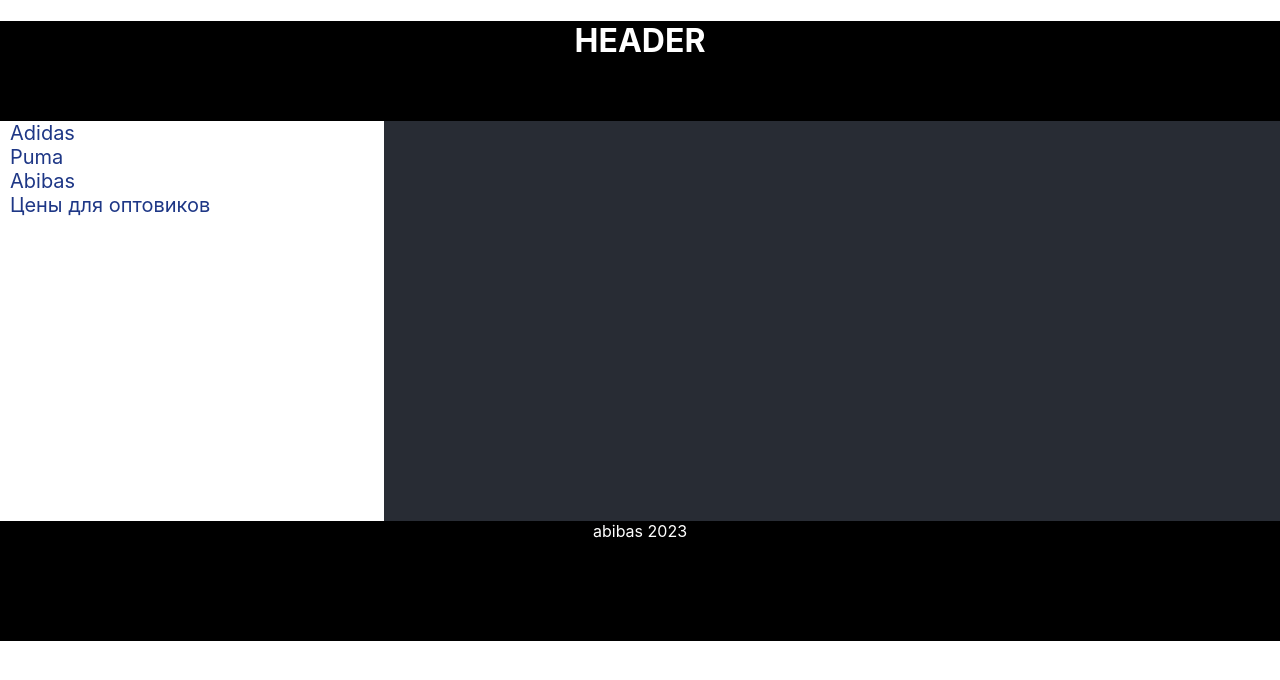
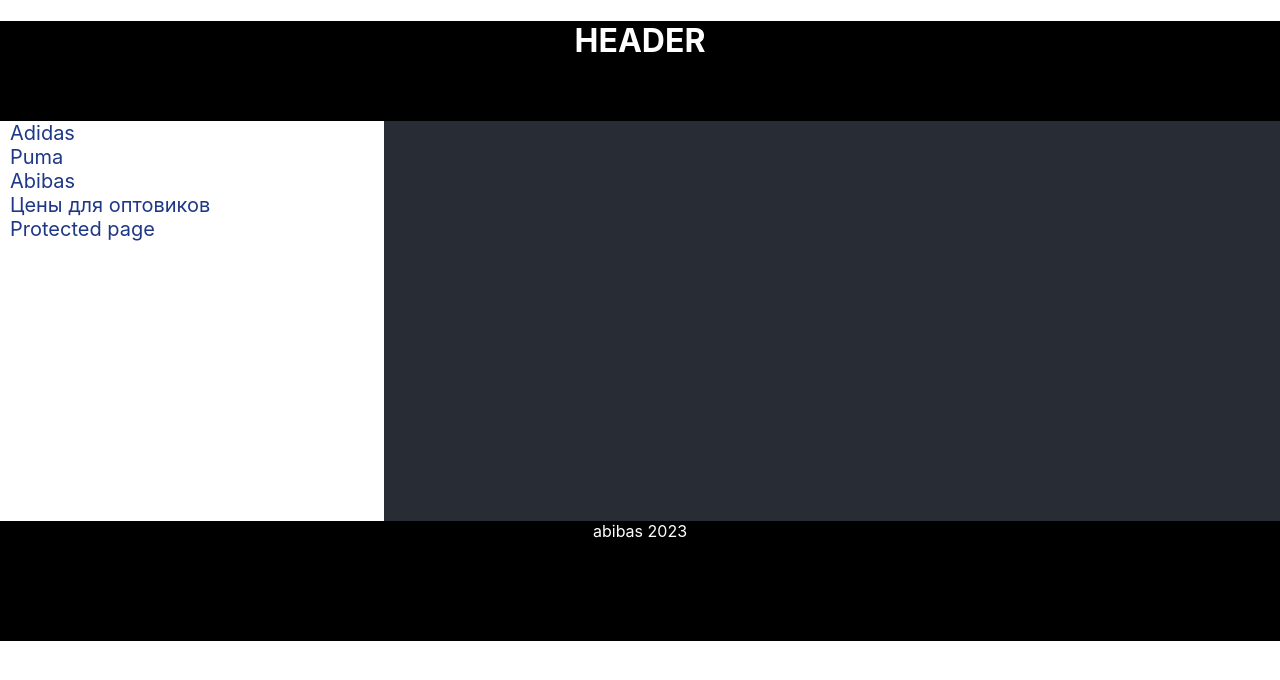
Before and after one commit to Kirill190611/micro-tasks, a React (Create React App) app: page / in a window 1280 px wide. Shown: the top 680 px of the page. Built offline with nearby package versions, Linux system fonts and the light colour scheme.

Commit message:
Added protected route

```diff
--- a/src/App.tsx
+++ b/src/App.tsx
@@ -17,24 +17,10 @@
                     <S.NavWrapper><NavLink to={PATH.PUMA}>Puma</NavLink></S.NavWrapper>
                     <S.NavWrapper><NavLink to={PATH.ABIBAS}>Abibas</NavLink></S.NavWrapper>
                     <S.NavWrapper><NavLink to={PATH.PRICES}>Цены для оптовиков</NavLink></S.NavWrapper>
+                    <S.NavWrapper><NavLink to={PATH.PROTECTED_PAGE}>Protected page</NavLink></S.NavWrapper>
                 </div>
                 <div className={styles.content}>
                     <Outlet/>
-                    {/*<Routes>
-                        <Route path={'/'} element={<Navigate to={PATH.PAGE1}/>}/>
-
-                        <Route path={PATH.PAGE1} element={<Adidas/>}/>
-                        <Route path={PATH.PAGE2} element={<Puma/>}/>
-                        <Route path={PATH.PAGE3} element={<Abibas/>}/>
-                        <Route path={PATH.PRICES} element={<Prices/>}/>
-                        <Route path={'/adidas/:id'} element={<Model/>}/>
-                        <Route path={'/:model/:id'} element={<Model/>}/>
-
-                        <Route path={'/*'} element={<Error404/>}/>
-
-                        <Route path={'/page/error'} element={<Error404/>}/>
-                        <Route path={'/*'} element={<Navigate to={'/page/error'}/>}/>
-                    </Routes>*/}
                 </div>
             </div>
             <div className={styles.footer}>abibas 2023</div>
--- /dev/null
+++ b/src/components/pages/ProtectedPage.tsx
@@ -0,0 +1,7 @@
+export const ProtectedPage = () => {
+    return (
+        <div>
+            Protected page
+        </div>
+    );
+};
--- /dev/null
+++ b/src/routes/ProtectedRoute.tsx
@@ -0,0 +1,18 @@
+import {ReactNode} from "react";
+import {Navigate} from "react-router-dom";
+
+type Props = {
+    children: ReactNode
+}
+
+export const ProtectedRoute = ({children}: Props) => {
+    const logged = false;
+
+    return (
+        <div>
+            {
+                logged ? children : <Navigate to={'/error'}/>
+            }
+        </div>
+    );
+};
--- a/src/routes/router.tsx
+++ b/src/routes/router.tsx
@@ -1,10 +1,7 @@
 import * as React from "react";
-import { createRoot } from "react-dom/client";
+import {} from "react-dom/client";
 import {
     createBrowserRouter,
-    RouterProvider,
-    Route,
-    Link,
 } from "react-router-dom";
 import App from "../App";
 import {Error404} from "../components/pages/Error404";
@@ -13,13 +10,17 @@
 import {Abibas} from "../components/pages/Abibas";
 import {Prices} from "../components/pages/Prices";
 import {Model} from "../components/pages/Model";
+import {ProtectedPage} from "../components/pages/ProtectedPage";
+import {ProtectedRoute} from "./ProtectedRoute";
 
 export const PATH = {
     ADIDAS: '/adidas',
     PUMA: '/puma',
     ABIBAS: '/abibas',
     PRICES: '/prices',
+    PROTECTED_PAGE: '/protected-page',
     MODEL: '/:model/:id',
+    ERROR: '/error',
 } as const
 
 export const router = createBrowserRouter([
@@ -47,9 +48,19 @@
             {
                 path: PATH.MODEL,
                 element: <Model/>,
-            }
+            },
+            {
+                path: PATH.ERROR,
+                element: <Error404/>,
+            },
+            {
+                path: PATH.PROTECTED_PAGE,
+                element: (
+                    <ProtectedRoute>
+                        <ProtectedPage/>
+                    </ProtectedRoute>
+                ),
+            },
         ],
     }
 ])
-
-//Practice with native js: prototype, oop, classes
```
Also changed, not shown: src/components/pages/Adidas.tsx (+3 -4 lines).
